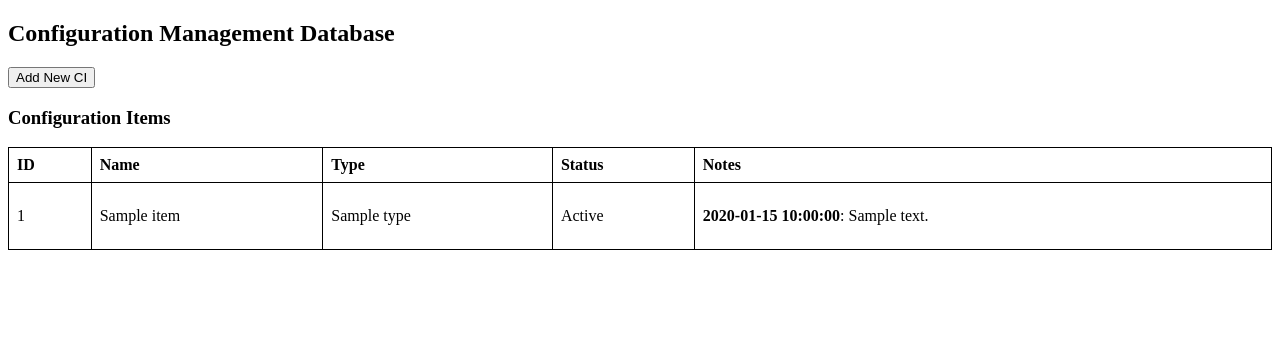
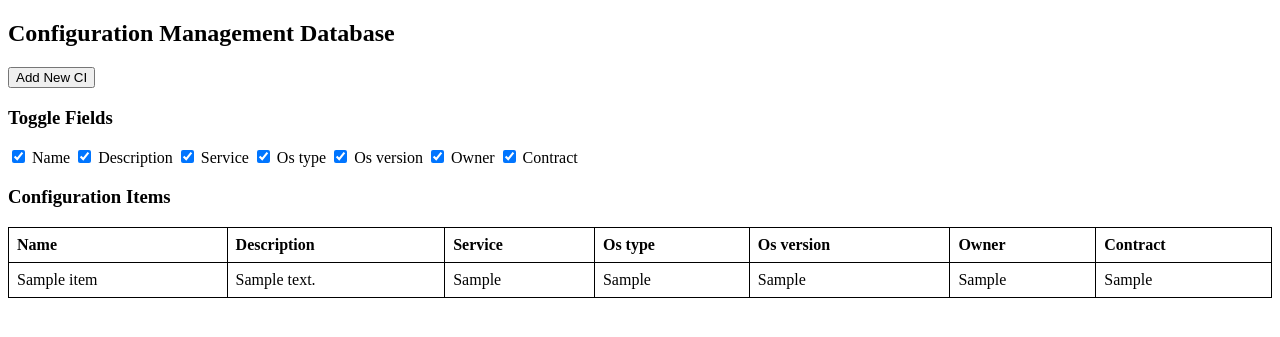
Before and after one commit to zxarr/cmdb-project, a PHP site: page / in a window 1280 px wide. Shown: the top 337 px of the page. Run offline with PHP 8.4, Linux system fonts and the light colour scheme; tables that the repository leaves empty hold one stand-in row (values such as "Sample post").

Commit message:
Adding more DB fields

```diff
--- a/app/index.php
+++ b/app/index.php
@@ -3,7 +3,11 @@
 require 'db.php';
 
 // Fetch configuration items
-$items = $pdo->query("SELECT ci.id, ci.name, ct.name as type, ci.status FROM configuration_items ci JOIN ci_types ct ON ci.ci_type_id = ct.id ORDER BY ci.id DESC")->fetchAll(PDO::FETCH_ASSOC);
+$items = $pdo->query("SELECT ci.id, ci.name, ci.description, ci.service, ci.os_type, ci.os_version, ci.owner, ci.contract FROM configuration_items ci ORDER BY ci.id DESC")->fetchAll(PDO::FETCH_ASSOC);
+
+// Define available fields
+$available_fields = ['name', 'description', 'service', 'os_type', 'os_version', 'owner', 'contract'];
+$selected_fields = isset($_GET['fields']) ? explode(',', $_GET['fields']) : $available_fields;
 ?>
 
 <!DOCTYPE html>
@@ -14,41 +18,44 @@ $items = $pdo->query("SELECT ci.id, ci.name, ct.name as type, ci.status FROM con
         table { border-collapse: collapse; width: 100%; }
         th, td { border: 1px solid black; padding: 8px; text-align: left; }
     </style>
+    <script>
+        function toggleField(field) {
+            let urlParams = new URLSearchParams(window.location.search);
+            let fields = urlParams.get('fields') ? urlParams.get('fields').split(',') : [<?php echo implode(',', array_map(fn($f) => "'" . $f . "'", $available_fields)); ?>];
+
+            if (fields.includes(field)) {
+                fields = fields.filter(f => f !== field);
+            } else {
+                fields.push(field);
+            }
+
+            urlParams.set('fields', fields.join(','));
+            window.location.search = urlParams.toString();
+        }
+    </script>
 </head>
 <body>
     <h2>Configuration Management Database</h2>
 
     <button onclick="window.location.href='add_ci.php'">Add New CI</button>
 
+    <h3>Toggle Fields</h3>
+    <?php foreach ($available_fields as $field) { ?>
+        <input type="checkbox" onchange="toggleField('<?php echo $field; ?>')" <?php echo in_array($field, $selected_fields) ? 'checked' : ''; ?>> <?php echo ucfirst(str_replace('_', ' ', $field)); ?>
+    <?php } ?>
+
     <h3>Configuration Items</h3>
     <table>
         <tr>
-            <th>ID</th>
-            <th>Name</th>
-            <th>Type</th>
-            <th>Status</th>
-            <th>Notes</th>
+            <?php foreach ($selected_fields as $field) { ?>
+                <th><?php echo ucfirst(str_replace('_', ' ', $field)); ?></th>
+            <?php } ?>
         </tr>
         <?php foreach ($items as $item) { ?>
             <tr>
-                <td><?php echo $item['id']; ?></td>
-                <td><?php echo $item['name']; ?></td>
-                <td><?php echo $item['type']; ?></td>
-                <td><?php echo $item['status']; ?></td>
-                <td>
-                    <?php
-                    $stmt = $pdo->prepare("SELECT note, created_at FROM ci_notes WHERE ci_id = ?");
-                    $stmt->execute([$item['id']]);
-                    $notes = $stmt->fetchAll(PDO::FETCH_ASSOC);
-                    if ($notes) {
-                        foreach ($notes as $note) {
-                            echo "<p><b>{$note['created_at']}</b>: {$note['note']}</p>";
-                        }
-                    } else {
-                        echo "No notes.";
-                    }
-                    ?>
-                </td>
+                <?php foreach ($selected_fields as $field) { ?>
+                    <td><?php echo $item[$field] ?? ''; ?></td>
+                <?php } ?>
             </tr>
         <?php } ?>
     </table>
```
Also changed, not shown: app/add_ci.php (+22 -4 lines), sql/init.sql (+7 -4 lines).
